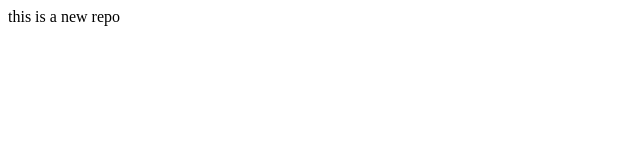
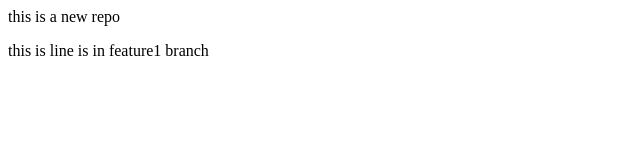
Before and after one commit to imkaif30/localRepo, a plain HTML site: page index.html in a window 1280 px wide. Shown: the whole page, without its empty margins (0-640 px from the left). Drawn offline with Linux system fonts and the light colour scheme.

Commit message:
Add new feature

```diff
--- a/index.html
+++ b/index.html
@@ -1 +1,2 @@
 <p>this is a new repo</p>
+<p>this is line is in feature1 branch</p>
```
